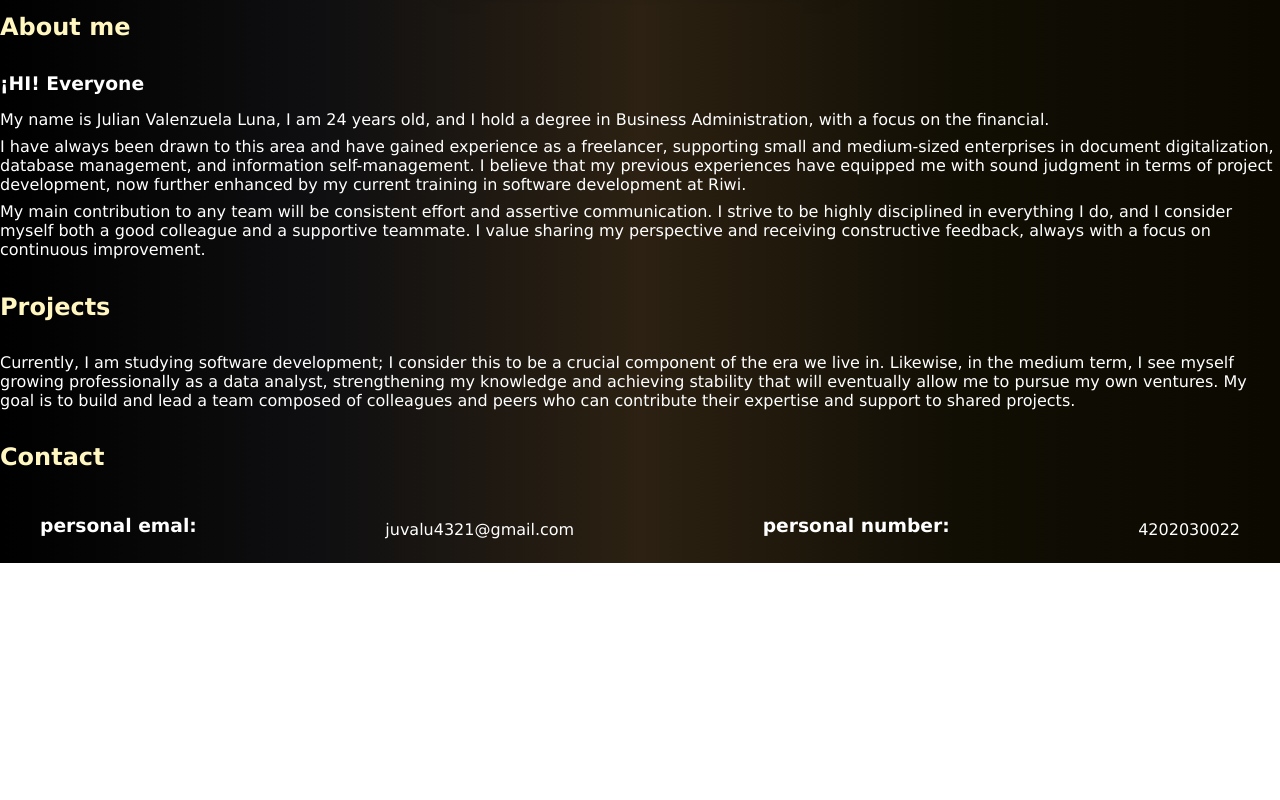
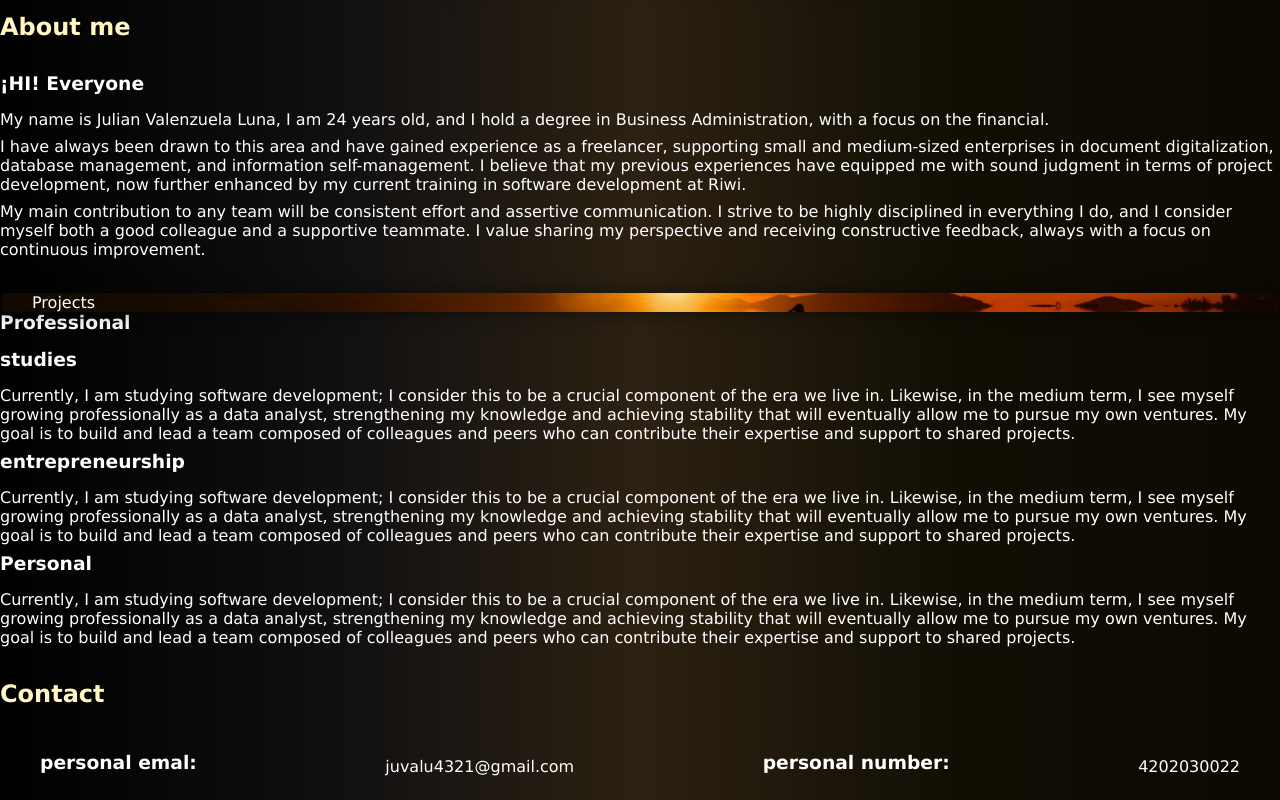
Before and after one commit to julianvlz21/I-am, a plain HTML site: page html y css/html/task_1/portafolios.html in a window 1280 px wide. Shown: the part 652-1452 px from the top of the page. Before the commit the page ends 1215 px from the top, so only its background shows below. Drawn offline with Linux system fonts and the light colour scheme.

Commit message:
adelanto_html

```diff
--- a/html y css/html/task_1/portafolios.html
+++ b/html y css/html/task_1/portafolios.html
@@ -9,7 +9,7 @@
 </head>
 <body>
 
-    <header>
+    <header class="tituprin">
         <nav class="bar">
                 <div class="autor"><h1>JULIAN VALENZUELA LUNA</h1></div>
 
@@ -42,9 +42,23 @@
         </section>
 
         <section id="projects">
-            <article>
-                <h2>Projects</h2>
+            <header class="titupro"><span>Projects</span></header>
 
+            <article class="professional">
+                <h3 class="">Professional</h3>
+                <div class="studies">
+                    <h3>studies</h3>
+                    <p>Currently, I am studying software development; I consider this to be a crucial component of the era we live in. Likewise, in the medium term, I see myself growing professionally as a data analyst, strengthening my knowledge and achieving stability that will eventually allow me to pursue my own ventures. My goal is to build and lead a team composed of colleagues and peers who can contribute their expertise and support to shared projects.</p>
+                </div>
+
+                <div class="entrepreneurship">
+                    <h3>entrepreneurship</h3>
+                    <p>Currently, I am studying software development; I consider this to be a crucial component of the era we live in. Likewise, in the medium term, I see myself growing professionally as a data analyst, strengthening my knowledge and achieving stability that will eventually allow me to pursue my own ventures. My goal is to build and lead a team composed of colleagues and peers who can contribute their expertise and support to shared projects.</p>
+                </div>
+            </article>
+
+            <article class="personal">
+                <h3>Personal</h3>
                 <p>Currently, I am studying software development; I consider this to be a crucial component of the era we live in. Likewise, in the medium term, I see myself growing professionally as a data analyst, strengthening my knowledge and achieving stability that will eventually allow me to pursue my own ventures. My goal is to build and lead a team composed of colleagues and peers who can contribute their expertise and support to shared projects.</p>
             </article>
 
```
